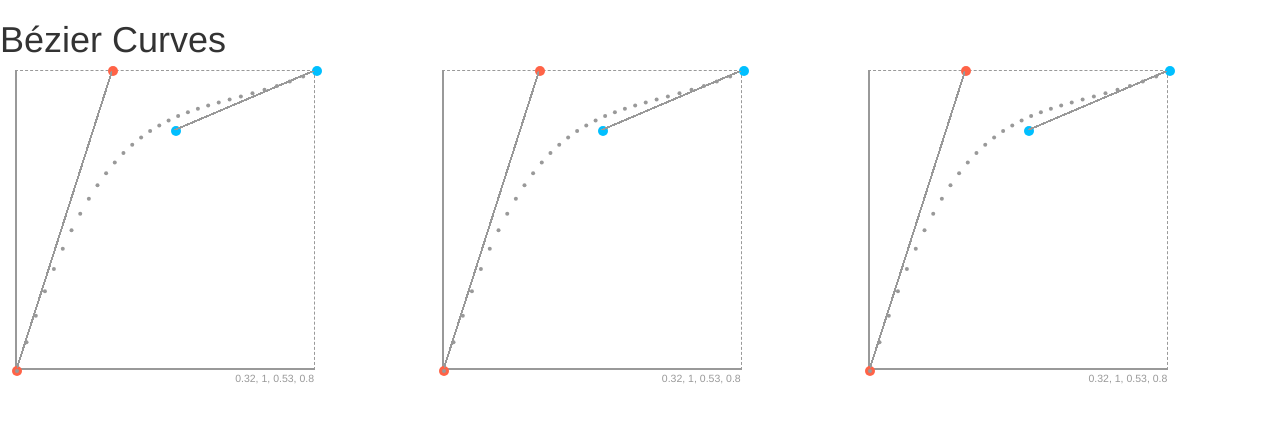
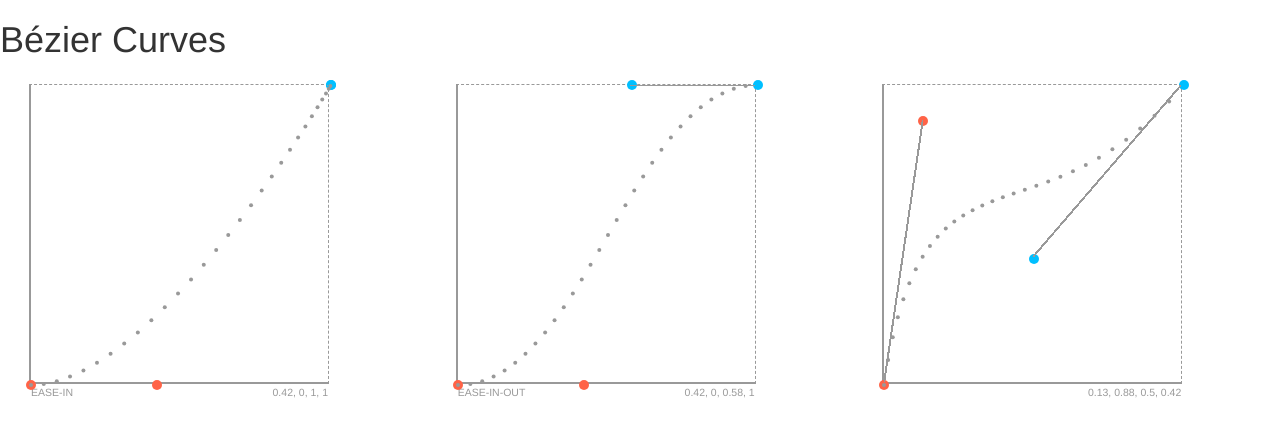
Before and after one commit to andres-root/beziercss, a website: page index.html in a window 1280 px wide. Drawn offline with Linux system fonts and the light colour scheme.

Commit message:
fixing small details

```diff
--- a/content/sass/style.scss
+++ b/content/sass/style.scss
@@ -3,11 +3,22 @@
 @import "bezier";
 
 .grid {
-	@include cubic-bezier(.32, 1, .53, .8,
-		('control-points': true,
-		'informations': true,
-		'size': 300px,
-		'color': #999,
-		'details': 64)
-	);
+	margin: 1em;
+	float: left;
 }
+
+.grid-1 {
+	@include cubic-bezier(.42, 0, 1, 1, (
+		'name': 'ease-in'
+	));
+}
+
+.grid-2 {
+	@include cubic-bezier(.42, 0, .58, 1, (
+		'name': 'ease-in-out'
+	));
+}
+
+.grid-3 {
+	@include cubic-bezier(.13, .88, .5, .42);
+}
```
Also changed, not shown: content/css/style.css.
